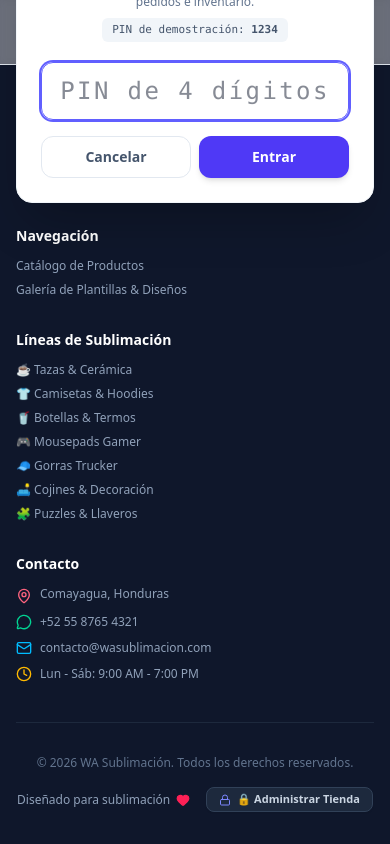
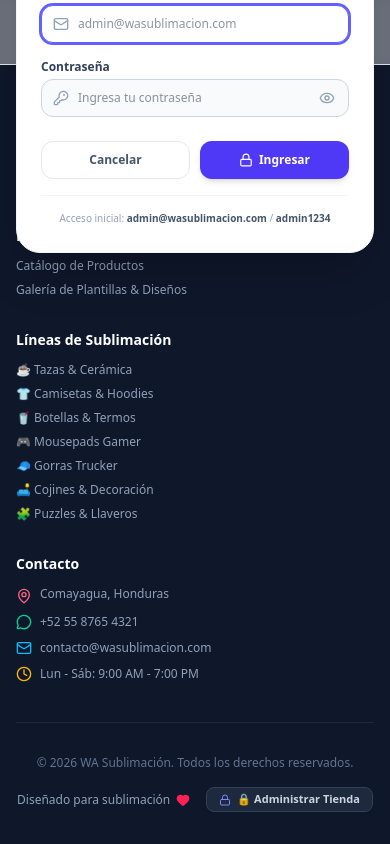
Before and after one commit to juancahndz/wa-sublimacion, a React (Vite) app: page / in a window 390 px wide. Both pictures are taken after a click on the button "🔒 Administrar Tienda". Shown: the part 6250-7094 px from the top of the page. Built offline with nearby package versions, Linux system fonts and the light colour scheme.

Commit message:
Add email and password authentication for admin login

```diff
--- a/src/components/Admin/AdminSettings.tsx
+++ b/src/components/Admin/AdminSettings.tsx
@@ -78,37 +78,37 @@ export const AdminSettings: React.FC = () => {
 
       <form onSubmit={handleSave} className="space-y-6">
 
-        {/* Top Banner Announcement & Security PIN */}
+        {/* Admin Credentials & Security */}
         <div className="bg-white p-6 rounded-3xl border border-slate-200 shadow-sm space-y-4">
           <div className="flex items-center gap-2 border-b border-slate-100 pb-3">
-            <Sparkles className="w-4 h-4 text-indigo-600" />
-            <h3 className="text-sm font-bold text-slate-900">Barra de Anuncios Superior & Seguridad</h3>
+            <Lock className="w-4 h-4 text-indigo-600" />
+            <h3 className="text-sm font-bold text-slate-900">Credenciales de Acceso Administrador</h3>
           </div>
 
           <div className="grid grid-cols-1 sm:grid-cols-2 gap-4 text-xs">
             <div>
-              <label className="font-bold text-slate-700 block mb-1">Texto del Anuncio Superior (Barra Negra)</label>
+              <label className="font-bold text-slate-700 block mb-1">Correo Electrónico del Administrador</label>
               <input
-                type="text"
-                value={form.bannerAnnouncement || ''}
-                onChange={e => setForm({ ...form, bannerAnnouncement: e.target.value })}
-                placeholder="Ej: ✨ ¡Envíos gratis en pedidos superiores a $50! Estampados indelebles."
-                className="w-full px-3 py-2 border border-slate-300 rounded-xl"
+                type="email"
+                required
+                value={form.adminEmail || 'admin@wasublimacion.com'}
+                onChange={e => setForm({ ...form, adminEmail: e.target.value })}
+                placeholder="admin@wasublimacion.com"
+                className="w-full px-3 py-2 border border-slate-300 rounded-xl font-medium text-slate-800"
               />
             </div>
 
             <div>
-              <label className="font-bold text-slate-700 block mb-1">PIN de Acceso Administrador (4 dígitos)</label>
-              <div className="flex items-center gap-2">
-                <input
-                  type="password"
-                  maxLength={6}
-                  value={form.adminPin || '1234'}
-                  onChange={e => setForm({ ...form, adminPin: e.target.value })}
-                  className="w-full px-3 py-2 border border-slate-300 rounded-xl font-mono text-base tracking-widest"
-                />
-                <span className="text-[10px] text-slate-500 shrink-0 font-medium">Por defecto: 1234</span>
-              </div>
+              <label className="font-bold text-slate-700 block mb-1">Contraseña de Administrador</label>
+              <input
+                type="text"
+                required
+                value={form.adminPassword || 'admin1234'}
+                onChange={e => setForm({ ...form, adminPassword: e.target.value })}
+                placeholder="admin1234"
+                className="w-full px-3 py-2 border border-slate-300 rounded-xl font-mono text-sm font-bold text-slate-800"
+              />
+              <span className="text-[10px] text-slate-500 font-medium mt-1 block">Por defecto: admin1234</span>
             </div>
           </div>
         </div>
--- a/src/components/Navbar.tsx
+++ b/src/components/Navbar.tsx
@@ -14,7 +14,11 @@ import {
   Layers,
   LogOut,
   Layers3,
-  Edit3
+  Edit3,
+  Mail,
+  Eye,
+  EyeOff,
+  KeyRound
 } from 'lucide-react';
 
 export const Navbar: React.FC = () => {
@@ -34,7 +38,9 @@ export const Navbar: React.FC = () => {
   } = useStore();
 
   const [mobileMenuOpen, setMobileMenuOpen] = useState(false);
-  const [pinInput, setPinInput] = useState('');
+  const [emailInput, setEmailInput] = useState('');
+  const [passwordInput, setPasswordInput] = useState('');
+  const [showPassword, setShowPassword] = useState(false);
   const [authError, setAuthError] = useState('');
 
   const handleAdminClick = () => {
@@ -46,18 +52,23 @@ export const Navbar: React.FC = () => {
     }
   };
 
-  const handlePinSubmit = (e: React.FormEvent) => {
+  const handleAuthSubmit = (e: React.FormEvent) => {
     e.preventDefault();
-    if (pinInput === settings.adminPin || pinInput === '1234') {
+    const validEmail = (settings.adminEmail || 'admin@wasublimacion.com').trim().toLowerCase();
+    const validPassword = settings.adminPassword || 'admin1234';
+    const inputEmail = emailInput.trim().toLowerCase();
+
+    if (inputEmail === validEmail && passwordInput === validPassword) {
       setIsAdminLoggedIn(true);
       setIsAdminAuthModalOpen(false);
-      setPinInput('');
+      setEmailInput('');
+      setPasswordInput('');
       setAuthError('');
       setActiveView('admin');
       setMobileMenuOpen(false);
       showToast("Acceso concedido como Administrador.", 'success');
     } else {
-      setAuthError('PIN incorrecto. El PIN por defecto es 1234.');
+      setAuthError('Correo o contraseña incorrectos.');
     }
   };
 
@@ -265,62 +276,100 @@ export const Navbar: React.FC = () => {
         </div>
       )}
 
-      {/* Admin Quick PIN Modal */}
+      {/* Admin Quick Login Modal */}
       {isAdminAuthModalOpen && (
         <div className="fixed inset-0 z-50 flex items-center justify-center p-4 bg-slate-900/60 backdrop-blur-xs">
-          <div className="bg-white rounded-2xl max-w-sm w-full p-6 shadow-2xl border border-slate-100 relative">
+          <div className="bg-white rounded-3xl max-w-sm w-full p-6 sm:p-7 shadow-2xl border border-slate-100 relative">
             <button
               onClick={() => { setIsAdminAuthModalOpen(false); setAuthError(''); }}
-              className="absolute top-4 right-4 text-slate-400 hover:text-slate-600"
+              className="absolute top-4 right-4 text-slate-400 hover:text-slate-600 p-1 rounded-lg hover:bg-slate-100 transition-colors"
             >
               <X className="w-5 h-5" />
             </button>
 
-            <div className="text-center mb-5">
-              <div className="w-12 h-12 bg-indigo-100 text-indigo-600 rounded-full flex items-center justify-center mx-auto mb-3">
+            <div className="text-center mb-6">
+              <div className="w-12 h-12 bg-indigo-100 text-indigo-600 rounded-2xl flex items-center justify-center mx-auto mb-3 shadow-xs">
                 <Lock className="w-6 h-6" />
               </div>
-              <h3 className="text-lg font-bold text-slate-900">Acceso Administrador</h3>
+              <h3 className="text-lg font-bold text-slate-900">Acceso de Administrador</h3>
               <p className="text-xs text-slate-500 mt-1">
-                Ingresa el PIN de seguridad para gestionar productos, pedidos e inventario.
+                Ingresa tu correo y contraseña para gestionar la tienda.
               </p>
-              <div className="mt-2 inline-block bg-slate-100 text-slate-600 text-[11px] px-2.5 py-1 rounded-md font-mono">
-                PIN de demostración: <strong>1234</strong>
-              </div>
             </div>
 
-            <form onSubmit={handlePinSubmit} className="space-y-4">
+            <form onSubmit={handleAuthSubmit} className="space-y-4">
+              {/* Email input */}
               <div>
-                <input
-                  type="password"
-                  maxLength={6}
-                  placeholder="PIN de 4 dígitos"
-                  value={pinInput}
-                  onChange={(e) => { setPinInput(e.target.value); setAuthError(''); }}
-                  className="w-full text-center tracking-widest text-2xl font-mono px-4 py-3 rounded-xl border border-slate-300 focus:outline-none focus:ring-2 focus:ring-indigo-500 focus:border-indigo-500"
-                  autoFocus
-                />
-                {authError && (
-                  <p className="text-xs text-rose-500 font-medium text-center mt-1.5">
-                    {authError}
-                  </p>
-                )}
+                <label className="text-xs font-bold text-slate-700 block mb-1">
+                  Correo Electrónico
+                </label>
+                <div className="relative">
+                  <Mail className="w-4 h-4 text-slate-400 absolute left-3 top-1/2 -translate-y-1/2 pointer-events-none" />
+                  <input
+                    type="email"
+                    required
+                    placeholder="admin@wasublimacion.com"
+                    value={emailInput}
+                    onChange={(e) => { setEmailInput(e.target.value); setAuthError(''); }}
+                    className="w-full pl-9 pr-3 py-2.5 bg-slate-50 border border-slate-300 rounded-xl text-xs font-medium text-slate-800 focus:bg-white focus:outline-none focus:ring-2 focus:ring-indigo-500 focus:border-indigo-500 transition-all"
+                    autoFocus
+                  />
+                </div>
               </div>
 
-              <div className="flex gap-2">
+              {/* Password input with toggle */}
+              <div>
+                <label className="text-xs font-bold text-slate-700 block mb-1">
+                  Contraseña
+                </label>
+                <div className="relative">
+                  <KeyRound className="w-4 h-4 text-slate-400 absolute left-3 top-1/2 -translate-y-1/2 pointer-events-none" />
+                  <input
+                    type={showPassword ? "text" : "password"}
+                    required
+                    placeholder="Ingresa tu contraseña"
+                    value={passwordInput}
+                    onChange={(e) => { setPasswordInput(e.target.value); setAuthError(''); }}
+                    className="w-full pl-9 pr-10 py-2.5 bg-slate-50 border border-slate-300 rounded-xl text-xs font-medium text-slate-800 focus:bg-white focus:outline-none focus:ring-2 focus:ring-indigo-500 focus:border-indigo-500 transition-all"
+                  />
+                  <button
+                    type="button"
+                    onClick={() => setShowPassword(!showPassword)}
+                    className="absolute right-3 top-1/2 -translate-y-1/2 text-slate-400 hover:text-slate-600 p-0.5 rounded cursor-pointer"
+                    title={showPassword ? "Ocultar contraseña" : "Ver contraseña"}
+                  >
+                    {showPassword ? <EyeOff className="w-4 h-4" /> : <Eye className="w-4 h-4" />}
+                  </button>
+                </div>
+              </div>
+
+              {authError && (
+                <div className="p-2.5 rounded-xl bg-rose-50 border border-rose-200 text-rose-600 text-xs font-medium text-center animate-shake">
+                  {authError}
+                </div>
+              )}
+
+              <div className="pt-2 flex gap-2.5">
                 <button
                   type="button"
                   onClick={() => { setIsAdminAuthModalOpen(false); setAuthError(''); }}
-                  className="w-1/2 py-2.5 rounded-xl border border-slate-200 text-sm font-semibold text-slate-600 hover:bg-slate-50"
+                  className="w-1/2 py-2.5 rounded-xl border border-slate-200 text-xs font-bold text-slate-600 hover:bg-slate-50 transition-colors cursor-pointer"
                 >
                   Cancelar
                 </button>
                 <button
                   type="submit"
-                  className="w-1/2 py-2.5 rounded-xl bg-indigo-600 hover:bg-indigo-700 text-sm font-semibold text-white shadow-md"
+                  className="w-1/2 py-2.5 rounded-xl bg-indigo-600 hover:bg-indigo-700 text-xs font-bold text-white shadow-md transition-all cursor-pointer flex items-center justify-center gap-1.5"
                 >
-                  Entrar
+                  <Lock className="w-3.5 h-3.5" />
+                  <span>Ingresar</span>
                 </button>
+              </div>
+
+              <div className="pt-2 border-t border-slate-100 text-center">
+                <span className="text-[10px] text-slate-400 font-medium">
+                  Acceso inicial: <strong className="text-slate-600">admin@wasublimacion.com</strong> / <strong className="text-slate-600">admin1234</strong>
+                </span>
               </div>
             </form>
           </div>
--- a/src/context/StoreContext.tsx
+++ b/src/context/StoreContext.tsx
@@ -192,6 +192,12 @@ export const StoreProvider: React.FC<{ children: React.ReactNode }> = ({ childre
         }
         if (parsed.bannerAnnouncement && parsed.bannerAnnouncement.includes("Envíos gratis en pedidos superiores")) {
           parsed.bannerAnnouncement = "";
+        }
+        if (!parsed.adminEmail) {
+          parsed.adminEmail = "admin@wasublimacion.com";
+        }
+        if (!parsed.adminPassword) {
+          parsed.adminPassword = "admin1234";
         }
         return parsed;
       }
--- a/src/data/initialData.ts
+++ b/src/data/initialData.ts
@@ -38,7 +38,9 @@ export const INITIAL_STORE_SETTINGS: StoreSettings = {
   bannerAnnouncement: "",
   freeShippingThreshold: 50,
   standardShippingCost: 4.5,
-  adminPin: "1234"
+  adminPin: "1234",
+  adminEmail: "admin@wasublimacion.com",
+  adminPassword: "admin1234"
 };
 
 export const INITIAL_PRODUCTS: Product[] = [
--- a/src/types/index.ts
+++ b/src/types/index.ts
@@ -186,7 +186,9 @@ export interface StoreSettings {
   bannerAnnouncement: string;
   freeShippingThreshold: number;
   standardShippingCost: number;
-  adminPin: string;
+  adminPin?: string;
+  adminEmail?: string;
+  adminPassword?: string;
 }
 
 export type ActiveView =
```
